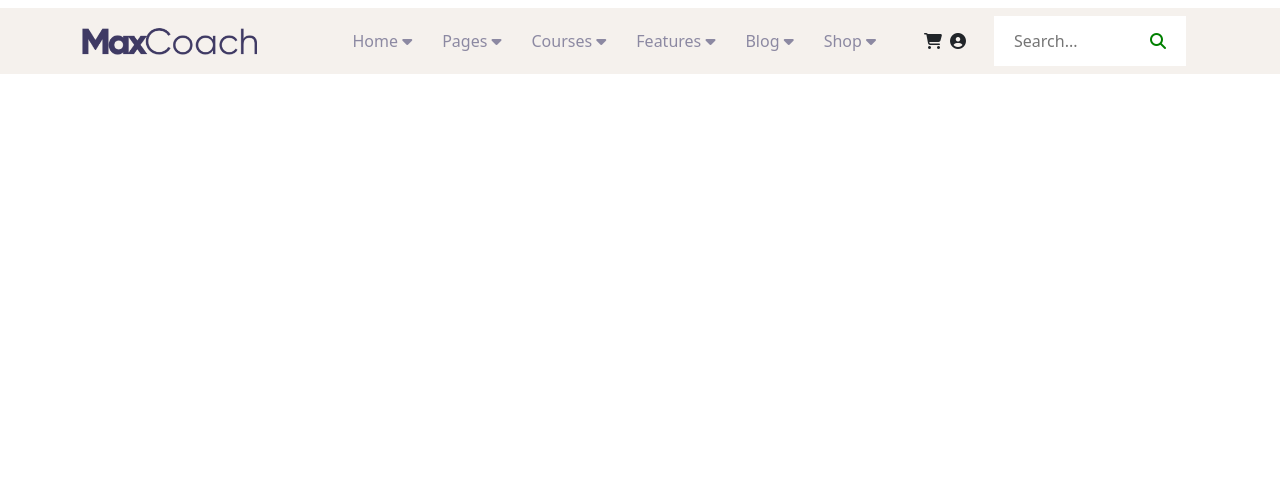
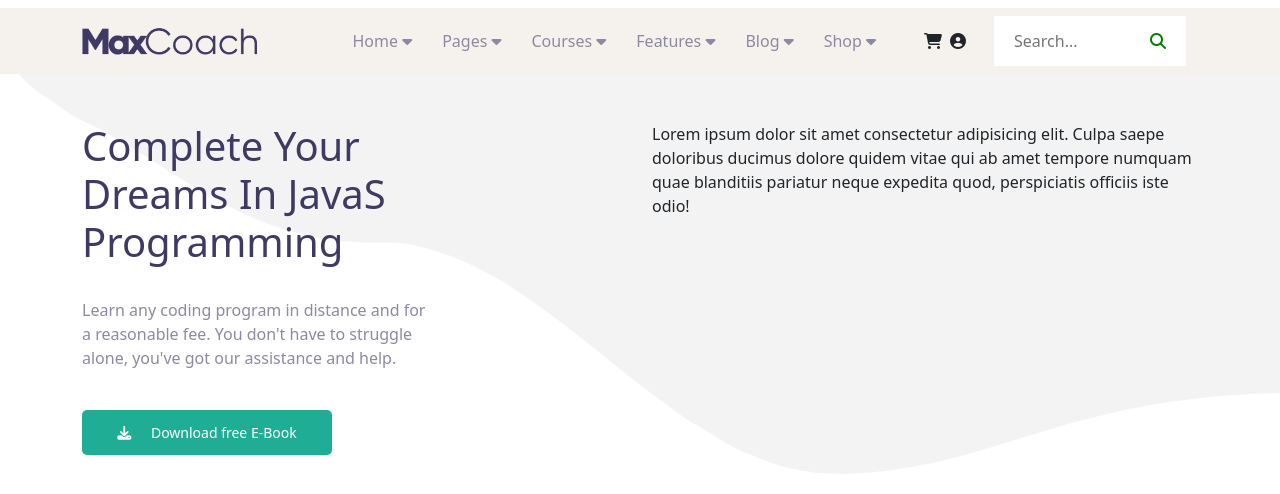
Before and after one commit to simone-danzeri/proj-html-vuejs, a Vue app: page / in a window 1280 px wide. Shown: the top 494 px of the page. Built offline with nearby package versions, Linux system fonts and the light colour scheme.

Commit message:
feat: completata card nella Hero

```diff
--- a/src/App.vue
+++ b/src/App.vue
@@ -1,8 +1,10 @@
 <script>
   import PageHeader from './components/PageHeader.vue';
+  import AppHero from './components/AppHero.vue';
   export default {
     components: {
-      PageHeader
+      PageHeader,
+      AppHero
     },
     data() {
       return {
@@ -22,6 +24,7 @@
 
 <template>
   <PageHeader :navBar="navLinks"></PageHeader>
+  <AppHero></AppHero>
 </template>
 
 
--- /dev/null
+++ b/src/components/AppHero.vue
@@ -0,0 +1,61 @@
+<script>
+    export default {
+        name: 'AppHero',
+    }
+</script>
+
+
+<template>
+    <div class="ms-bg">
+        <div class="container">
+            <div class="row py-5">
+                <div class="col-6">
+                    <div class="ms-card">
+                        <h1>Complete Your Dreams In JavaS Programming</h1>
+                        <p class="py-4">Learn any coding program in distance and for a reasonable fee. You don't have to struggle alone, you've got our assistance and help.</p>
+                        <button> <i class="fa-solid fa-download pe-3"></i> Download free E-Book</button>
+                    </div>
+                </div>
+                <div class="col-6">Lorem ipsum dolor sit amet consectetur adipisicing elit. Culpa saepe doloribus ducimus dolore quidem vitae qui ab amet tempore numquam quae blanditiis pariatur neque expedita quod, perspiciatis officiis iste odio!</div>
+            </div>
+        </div>
+    </div>
+</template>
+
+
+<style scoped lang="scss">
+@use '../style/partials/variables' as *;
+.ms-bg{
+    background-image: url('../assets/img/jumbo-overlay.svg');
+    background-repeat: no-repeat;
+    background-size: cover;
+    width: 100%;
+    height: 400px;
+
+    .ms-card{
+        h1{
+            width: 60%;
+            color: $purple;
+        }
+
+        p{
+            width: 63%;
+            color: $light-purple;
+        }
+
+        button{
+            background-color: $green;
+            border: none;
+            color: white;
+            padding: 12px 14px;
+            border-radius: 5px;
+            font-size: 14px;
+            width: 250px;
+
+            &:hover{
+                background-color: $purple;
+            }
+        }
+    }
+}
+</style>
--- a/src/style/partials/_variables.scss
+++ b/src/style/partials/_variables.scss
@@ -1,3 +1,5 @@
 /* PALETTE */
 $light-gray: #f5f1ed;
-$light-purple: #8c89a2
+$light-purple: #8c89a2;
+$purple: #3f3a64;
+$green: #20ad96
```
Also changed, not shown: src/assets/img/jumbo-overlay.svg (added).
